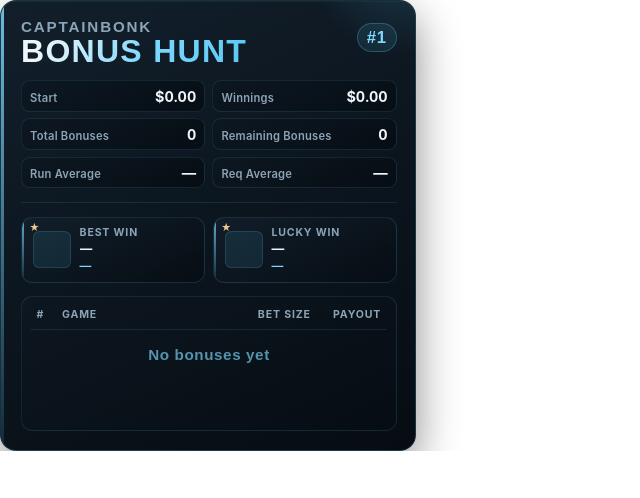
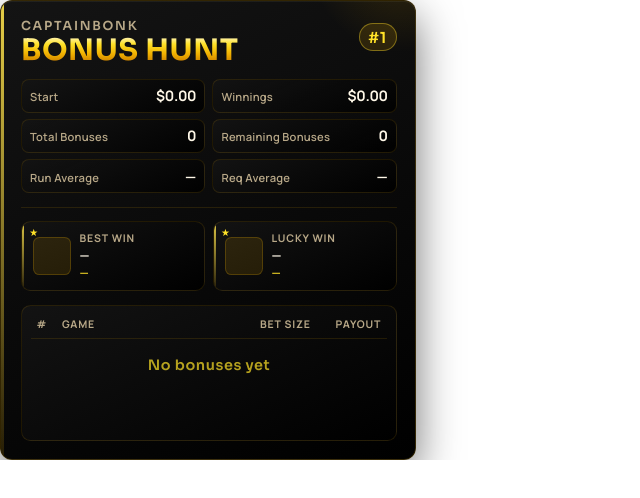
Before and after one commit to mikeconnally25/website, a website: page bonus-hunt/overlay/source.html in a window 1280 px wide. Shown: the whole page, without its empty margins (0-640 px from the left). Drawn offline with Linux system fonts and the light colour scheme; no server answers.

Commit message:
Restyle bonus hunt overlay to CaptainBonk black and gold
Match the OBS overlay panel to the site palette: black surfaces, gold
accents, and Sora/Manrope typography.

```diff
--- a/bonus-hunt/overlay/source.html
+++ b/bonus-hunt/overlay/source.html
@@ -10,7 +10,7 @@
       href="https://fonts.googleapis.com/css2?family=Sora:wght@400;500;600;700&family=Manrope:wght@400;500;600;700&display=swap"
       rel="stylesheet"
     />
-    <link rel="stylesheet" href="/css/bonus-hunt-overlay.css" />
+    <link rel="stylesheet" href="/css/bonus-hunt-overlay.css?v=captainbonk-gold1" />
   </head>
   <body>
     <div class="bh-overlay" id="bh-overlay">
--- a/css/bonus-hunt-overlay.css
+++ b/css/bonus-hunt-overlay.css
@@ -13,30 +13,47 @@ body {
 }
 
 body {
-  font-family: Inter, system-ui, -apple-system, Segoe UI, sans-serif;
-  color: #eef6fb;
+  font-family: "Manrope", system-ui, -apple-system, Segoe UI, sans-serif;
+  color: #fff8e8;
   -webkit-font-smoothing: antialiased;
 }
 
 .bh-overlay {
-  --accent: #58c9f3;
-  --accent-bright: #7ed8ff;
-  --text: #eef6fb;
-  --text-muted: #8ba4b6;
-  --heading-gradient: linear-gradient(115deg, #eef6fb 10%, #7ed8ff 55%, #58c9f3 100%);
-  --font-display: "Teko", sans-serif;
+  --accent: #f0b000;
+  --accent-bright: #ffe228;
+  --accent-deep: #c07000;
+  --text: #fff8e8;
+  --text-muted: #b8a888;
+  --heading-gradient: linear-gradient(
+    180deg,
+    #fff6c8 0%,
+    #ffe228 28%,
+    #f0b000 62%,
+    #c07000 100%
+  );
+  --font-display: "Sora", sans-serif;
+  --font-body: "Manrope", sans-serif;
+  --border: rgba(240, 176, 0, 0.2);
+  --border-soft: rgba(240, 176, 0, 0.12);
+  --panel: linear-gradient(155deg, #141414, #000000);
+  --panel-inset: linear-gradient(
+    155deg,
+    rgba(20, 20, 20, 0.94),
+    rgba(0, 0, 0, 0.9)
+  );
 
   position: relative;
   isolation: isolate;
   overflow: hidden;
   width: 26rem;
   padding: 1.05rem 1.15rem 1.15rem 1.25rem;
-  border-radius: 1rem;
-  border: 1px solid rgba(88, 201, 243, 0.18);
-  background: linear-gradient(155deg, #121f2b, #060c12);
+  border-radius: 0.75rem;
+  border: 1px solid var(--border);
+  background: var(--panel);
   box-shadow:
-    0 16px 44px rgba(0, 0, 0, 0.45),
-    inset 0 1px 0 rgba(255, 255, 255, 0.04);
+    0 16px 44px rgba(0, 0, 0, 0.55),
+    inset 0 1px 0 rgba(255, 246, 200, 0.06);
+  font-family: var(--font-body);
 }
 
 .bh-overlay::before {
@@ -46,8 +63,8 @@ body {
   top: 0;
   bottom: 0;
   width: 3px;
-  background: linear-gradient(180deg, #7ed8ff, rgba(88, 201, 243, 0.15));
-  opacity: 0.85;
+  background: linear-gradient(180deg, #ffe44d, rgba(240, 176, 0, 0.15));
+  opacity: 0.9;
   pointer-events: none;
   z-index: 1;
 }
@@ -60,7 +77,7 @@ body {
   width: 12rem;
   height: 12rem;
   border-radius: 50%;
-  background: radial-gradient(circle, rgba(88, 201, 243, 0.18), transparent 68%);
+  background: radial-gradient(circle, rgba(240, 176, 0, 0.16), transparent 68%);
   pointer-events: none;
   z-index: 0;
 }
@@ -85,9 +102,9 @@ body {
 .bh-overlay-eyebrow {
   margin: 0 0 0.15rem;
   font-family: var(--font-display);
-  font-size: 0.95rem;
+  font-size: 0.78rem;
   font-weight: 600;
-  letter-spacing: 0.12em;
+  letter-spacing: 0.14em;
   text-transform: uppercase;
   color: var(--text-muted);
 }
@@ -95,10 +112,10 @@ body {
 .bh-overlay-title {
   margin: 0;
   font-family: var(--font-display);
-  font-size: 2rem;
+  font-size: 1.85rem;
   font-weight: 700;
-  letter-spacing: 0.04em;
-  line-height: 0.92;
+  letter-spacing: 0.02em;
+  line-height: 0.98;
   text-transform: uppercase;
   background: var(--heading-gradient);
   -webkit-background-clip: text;
@@ -111,10 +128,10 @@ body {
   margin-top: 0.35rem;
   padding: 0.22rem 0.55rem;
   border-radius: 999px;
-  border: 1px solid rgba(88, 201, 243, 0.28);
-  background: rgba(88, 201, 243, 0.1);
+  border: 1px solid rgba(255, 220, 40, 0.4);
+  background: rgba(240, 176, 0, 0.14);
   font-family: var(--font-display);
-  font-size: 1.05rem;
+  font-size: 0.95rem;
   font-weight: 600;
   letter-spacing: 0.04em;
   color: var(--accent-bright);
@@ -125,7 +142,7 @@ body {
   grid-template-columns: 1fr 1fr;
   gap: 0.45rem;
   padding-bottom: 0.85rem;
-  border-bottom: 1px solid rgba(88, 201, 243, 0.12);
+  border-bottom: 1px solid var(--border-soft);
 }
 
 .bh-overlay-stat-col {
@@ -139,10 +156,9 @@ body {
   justify-content: space-between;
   gap: 0.5rem;
   padding: 0.4rem 0.5rem;
-  border-radius: 0.55rem;
-  border: 1px solid rgba(88, 201, 243, 0.12);
-  background:
-    linear-gradient(155deg, rgba(14, 24, 34, 0.9), rgba(6, 12, 18, 0.86));
+  border-radius: 0.5rem;
+  border: 1px solid var(--border-soft);
+  background: var(--panel-inset);
 }
 
 .bh-overlay-stat-label {
@@ -179,10 +195,9 @@ body {
   align-items: center;
   min-height: 3.5rem;
   padding: 0.55rem 0.6rem 0.55rem 0.7rem;
-  border-radius: 0.7rem;
-  background:
-    linear-gradient(155deg, rgba(18, 31, 43, 0.92), rgba(6, 12, 18, 0.88));
-  border: 1px solid rgba(88, 201, 243, 0.14);
+  border-radius: 0.6rem;
+  background: var(--panel-inset);
+  border: 1px solid var(--border-soft);
   overflow: hidden;
 }
 
@@ -197,8 +212,8 @@ body {
   top: 0;
   bottom: 0;
   width: 2px;
-  background: linear-gradient(180deg, #7ed8ff, rgba(88, 201, 243, 0.15));
-  opacity: 0.75;
+  background: linear-gradient(180deg, #ffe44d, rgba(240, 176, 0, 0.15));
+  opacity: 0.85;
 }
 
 .bh-overlay-star {
@@ -206,7 +221,7 @@ body {
   top: 0.35rem;
   left: 0.45rem;
   font-size: 0.62rem;
-  color: #f0c98e;
+  color: #ffe228;
   line-height: 1;
   z-index: 1;
 }
@@ -218,8 +233,8 @@ body {
   overflow: hidden;
   display: grid;
   place-items: center;
-  background: rgba(88, 201, 243, 0.1);
-  border: 1px solid rgba(88, 201, 243, 0.16);
+  background: rgba(240, 176, 0, 0.12);
+  border: 1px solid rgba(240, 176, 0, 0.22);
   color: var(--accent-bright);
   font-size: 0.62rem;
   font-weight: 700;
@@ -269,10 +284,9 @@ body {
   --bh-visible-rows: 2;
   overflow: hidden;
   padding: 0.55rem 0.55rem 0.45rem;
-  border-radius: 0.7rem;
-  border: 1px solid rgba(88, 201, 243, 0.12);
-  background:
-    linear-gradient(155deg, rgba(14, 24, 34, 0.88), rgba(6, 12, 18, 0.84));
+  border-radius: 0.6rem;
+  border: 1px solid var(--border-soft);
+  background: var(--panel-inset);
 }
 
 .bh-overlay-table {
@@ -293,7 +307,7 @@ body {
   text-transform: uppercase;
   color: var(--text-muted);
   text-align: left;
-  border-bottom: 1px solid rgba(88, 201, 243, 0.12);
+  border-bottom: 1px solid var(--border-soft);
 }
 
 .bh-overlay-table thead th:nth-child(1),
@@ -343,14 +357,14 @@ body {
   height: var(--bh-row-height);
   padding: 0.3rem 0.35rem;
   font-size: 0.8rem;
-  border-bottom: 1px solid rgba(88, 201, 243, 0.08);
+  border-bottom: 1px solid rgba(240, 176, 0, 0.08);
   vertical-align: middle;
 }
 
 .bh-overlay-table tbody td:nth-child(1) {
-  color: rgba(126, 216, 255, 0.65);
+  color: rgba(255, 226, 40, 0.7);
   font-family: var(--font-display);
-  font-size: 0.95rem;
+  font-size: 0.9rem;
   font-weight: 600;
   letter-spacing: 0.04em;
 }
@@ -381,8 +395,8 @@ body {
   overflow: hidden;
   display: grid;
   place-items: center;
-  background: rgba(88, 201, 243, 0.1);
-  border: 1px solid rgba(88, 201, 243, 0.14);
+  background: rgba(240, 176, 0, 0.12);
+  border: 1px solid rgba(240, 176, 0, 0.2);
   color: var(--accent-bright);
   font-size: 0.52rem;
   font-weight: 700;
@@ -415,7 +429,7 @@ body {
   letter-spacing: 0.08em;
   line-height: 1;
   color: #1a1204;
-  background: linear-gradient(135deg, #ffd27d, #f0a020);
+  background: linear-gradient(135deg, #ffe228, #f0b000);
 }
 
 .bh-overlay-epic-badge {
@@ -428,20 +442,24 @@ body {
   font-weight: 800;
   letter-spacing: 0.08em;
   line-height: 1;
-  color: #120818;
-  background: linear-gradient(135deg, #e0b8ff, #a85cff);
+  color: #1a1204;
+  background: linear-gradient(135deg, #fff6c8, #c07000);
 }
 
 .bh-overlay-table tbody tr.is-super td {
-  background: rgba(240, 160, 32, 0.08);
+  background: rgba(240, 176, 0, 0.1);
 }
 
 .bh-overlay-table tbody tr.is-epic td {
-  background: rgba(168, 92, 255, 0.1);
+  background: rgba(255, 226, 40, 0.08);
 }
 
 .bh-overlay-table tbody tr.is-super.is-epic td {
-  background: linear-gradient(90deg, rgba(240, 160, 32, 0.08), rgba(168, 92, 255, 0.1));
+  background: linear-gradient(
+    90deg,
+    rgba(240, 176, 0, 0.12),
+    rgba(255, 226, 40, 0.08)
+  );
 }
 
 .bh-overlay-game-requester {
```
